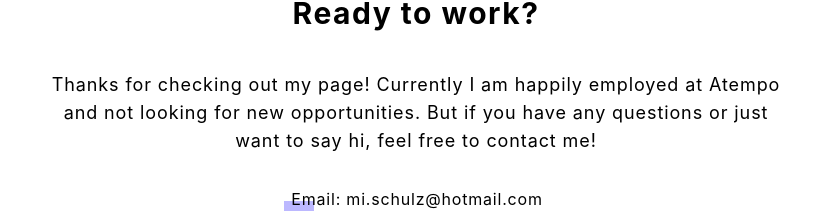
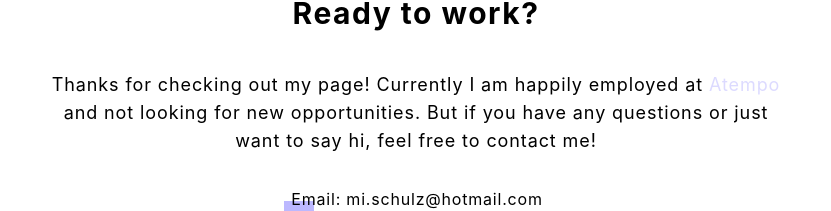
Before and after one commit to mischulz14/ms-portfolio, a Next.js app: page / in a window 1280 px wide. Shown: the part 3041-3252 px from the top of the page, without its empty margins (224-1055 px from the left). Built offline with nearby package versions, Linux system fonts and the light colour scheme.

Commit message:
change link

```diff
--- a/components/Contact.js
+++ b/components/Contact.js
@@ -18,9 +18,12 @@ function Contact() {
             </h1>
             <p className="mb-8 text-lg description">
               Thanks for checking out my page! Currently I am happily employed
-              at <a href="https://www.atempo.at/">Atempo</a> and not looking for
-              new opportunities. But if you have any questions or just want to
-              say hi, feel free to contact me!
+              at{' '}
+              <a className="text-[#6b63ff3d]" href="https://www.atempo.at/">
+                Atempo
+              </a>{' '}
+              and not looking for new opportunities. But if you have any
+              questions or just want to say hi, feel free to contact me!
             </p>
             <ul className="contact-links">
               <li className="mb-6 contact-item">
```
